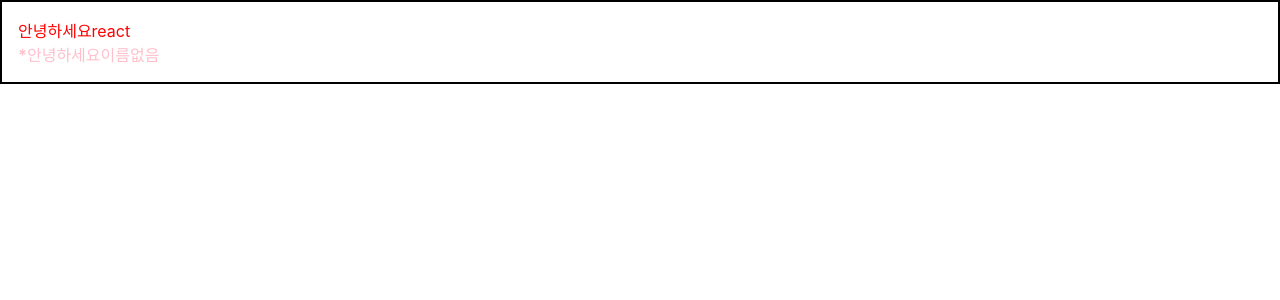
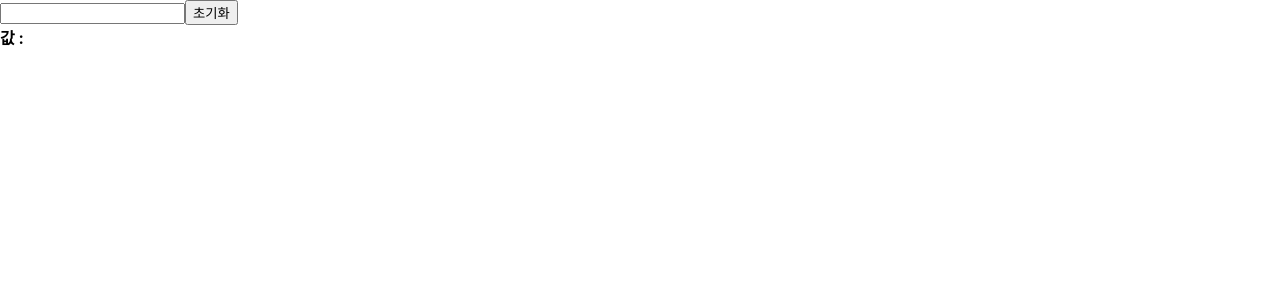
Before and after one commit to coloringpen/reactSelfReview, a React (Create React App) app in the folder beginreview/: page / in a window 1280 px wide. Shown: the top 300 px of the page. Built offline with nearby package versions, Linux system fonts and the light colour scheme.

Commit message:
input상태관리 완료

```diff
--- a/beginreview/src/App.js
+++ b/beginreview/src/App.js
@@ -1,20 +1,8 @@
 import React from 'react';
-import Hello from './Hello';
-import Wrapper from './Wrapper';
-import './App.css';
+import InputSample from './InputSample';
 
 function App() {
-  return (
-    <Wrapper>
-      {' '}
-      {/** 컴포넌트도 열리는 태그와 닫히는 태그로 구성될 수 있음
-       * 이럴 때는 하위, 자식 태그들이 보이게 할지, 말지 잘 처리할 것
-       */}
-      <Hello name="react" color="red" isSpecial />{' '}
-      {/* 아무런 값을 넣어주지 않을때, true로 값이 들어가는 props */}
-      <Hello color="pink" />
-    </Wrapper>
-  );
+  return <InputSample />;
 }
 
 export default App;
--- /dev/null
+++ b/beginreview/src/InputSample.js
@@ -0,0 +1,47 @@
+import React, { useState } from 'react';
+
+function InputSample() {
+  /* const [input, setInput] = useState(0);
+  const onChange = (e) => {
+    // e.preventDefault();
+    // e.target은 이벤트가 발생한 DOM인 input DOM을 가리키게 됨
+    const value = e.target.value;
+    setInput((prev) => (prev = value));
+  };
+
+  const reset = () => {
+    // input = ''; 꼭 기억해라. useState로 만든 변수는 setter로만 할당 가능!!
+    setInput('');
+  };
+
+  return (
+    <div>
+      <input onChange={onChange} value={input} />
+      <button onClick={reset}>초기화</button>
+      <div>
+        <b>값: {input}</b>
+      </div>
+    </div>
+  ); */
+
+  const [text, setText] = useState('');
+  const onChange = (e) => {
+    setText((prev) => e.target.value);
+  };
+
+  const onReset = () => {
+    setText('');
+  };
+
+  return (
+    <div>
+      <input onChange={onChange} value={text} />
+      <button onClick={onReset}>초기화</button>
+      <div>
+        <b>값 : {text}</b>
+      </div>
+    </div>
+  );
+}
+
+export default InputSample;
```
